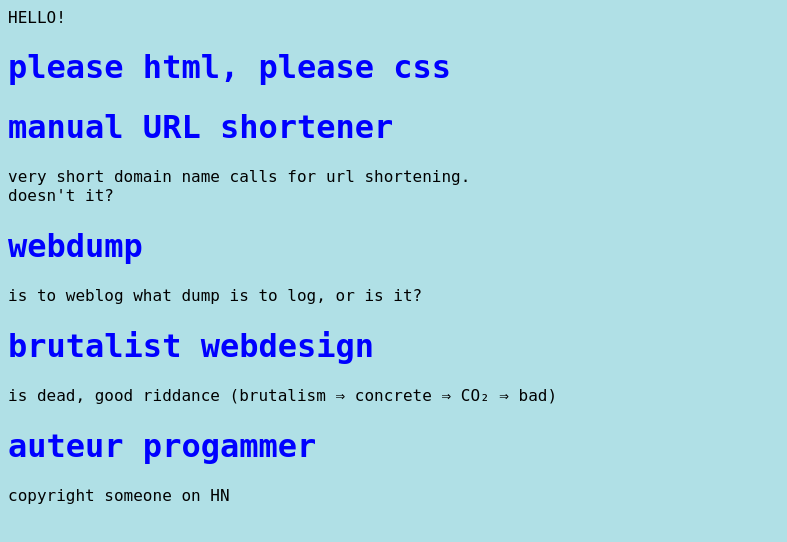
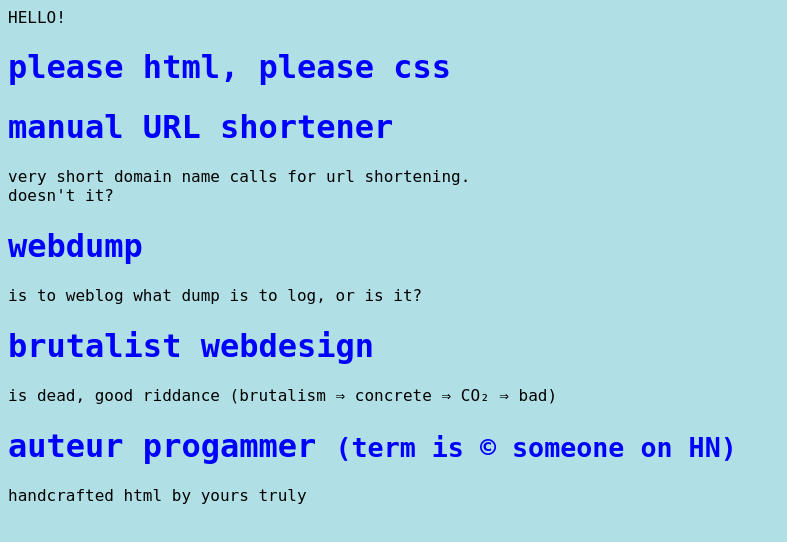
Before and after one commit to bottine/rbtnli, a plain HTML site: page index.html in a window 1280 px wide. Shown: the whole page, without its empty margins (0-787 px from the left). Drawn offline with Linux system fonts and the light colour scheme.

Commit message:
Update index.html

```diff
--- a/index.html
+++ b/index.html
@@ -18,7 +18,7 @@
     is to weblog what dump is to log, or is it?
     <h1>brutalist webdesign</h1>
     is dead, good riddance (brutalism ⇒ concrete ⇒ CO₂ ⇒ bad)
-    <h1>auteur progammer</h1>
-    copyright someone on HN
+    <h1>auteur progammer <small>(term is © someone on HN)</small></h1>
+    handcrafted html by yours truly
   </body>
 </html>
```
